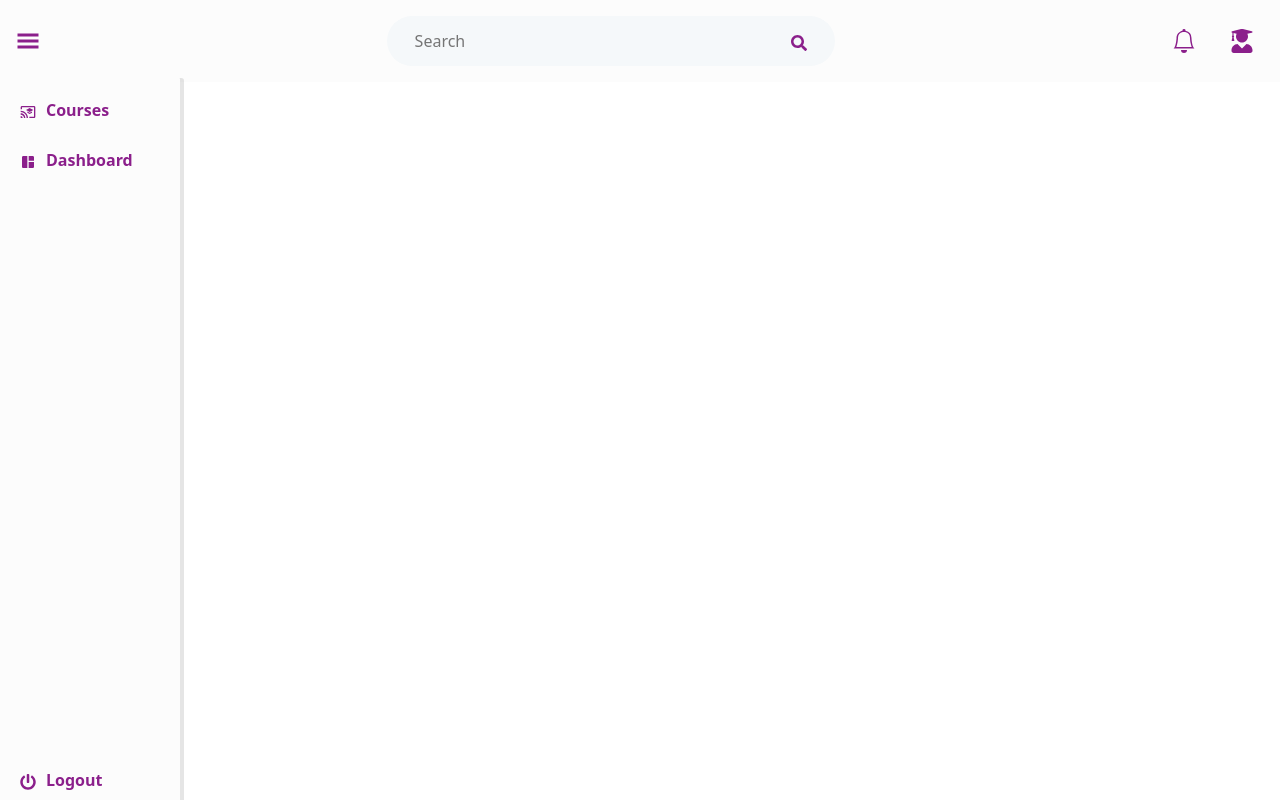
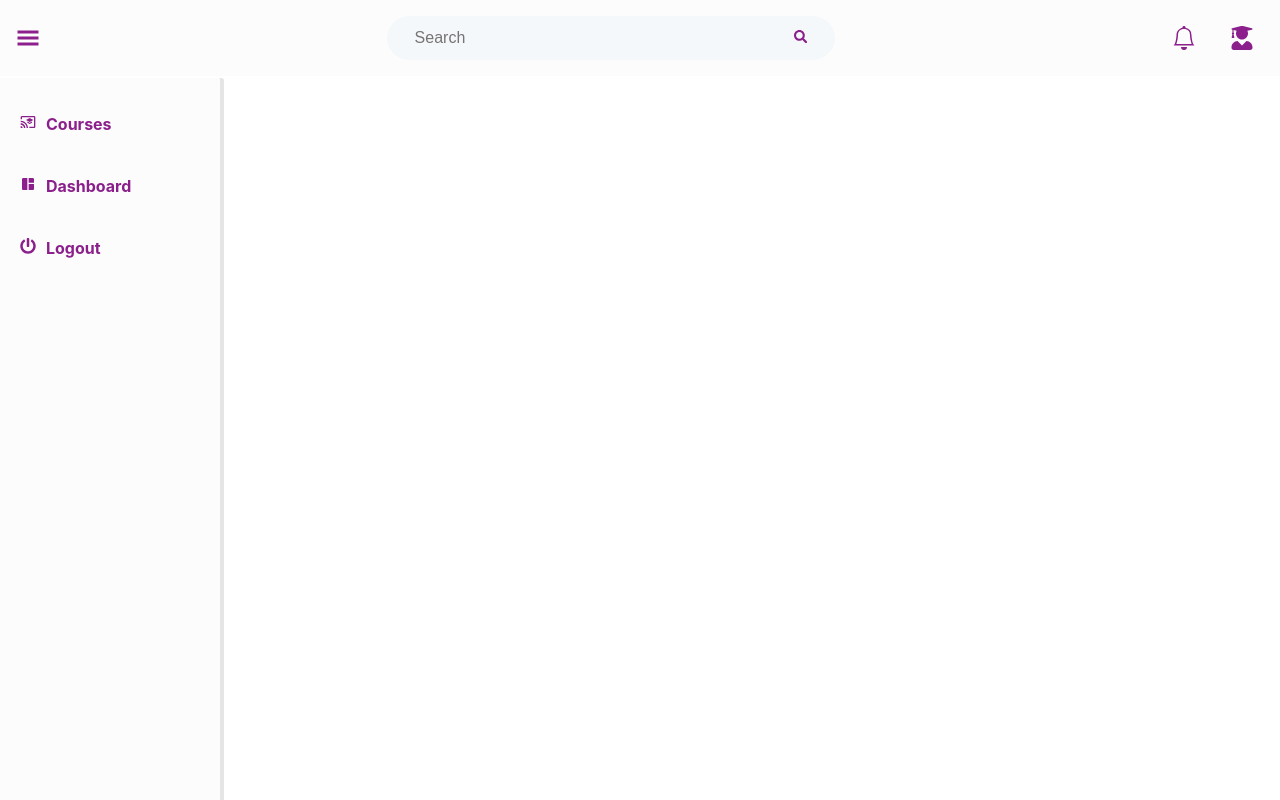
Before and after one commit to madhumitaamaharaj/virtualtutor, a React (Create React App) app: page / in a window 1280 px wide. Built offline with nearby package versions, Linux system fonts and the light colour scheme.

Commit message:
Fix:sidebar logout button position

```diff
--- a/src/components/Sidebar/Sidebar.jsx
+++ b/src/components/Sidebar/Sidebar.jsx
@@ -1,8 +1,6 @@
 import React from 'react';
 import { MdCastForEducation, MdSpaceDashboard } from 'react-icons/md';
 import { FaPowerOff } from 'react-icons/fa';
-import 'bootstrap/dist/css/bootstrap.min.css';
-
 import styles from './Sidebar.module.css';
 
 const Sidebar = () => {
--- a/src/components/Sidebar/Sidebar.module.css
+++ b/src/components/Sidebar/Sidebar.module.css
@@ -26,9 +26,8 @@
   }
 
   .logoutButton {
-    margin-top: auto;
-    text-align: center;
     display: flex;
-    align-items: center;
-    justify-content: center;
+  flex-direction: column;
+  align-items: flex-start;
+
   }
```
